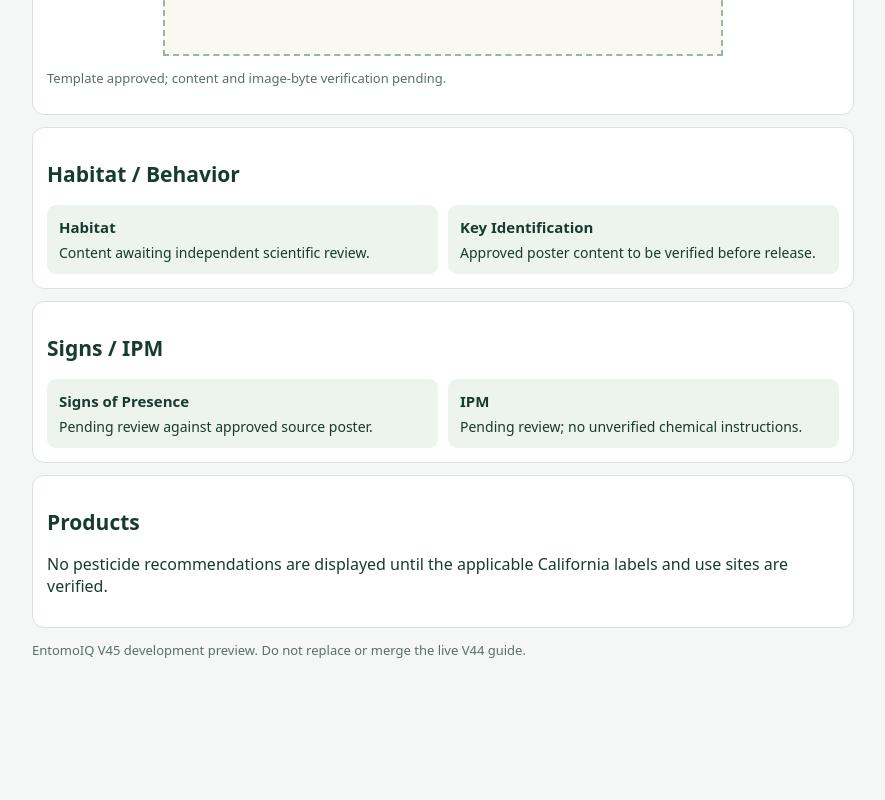
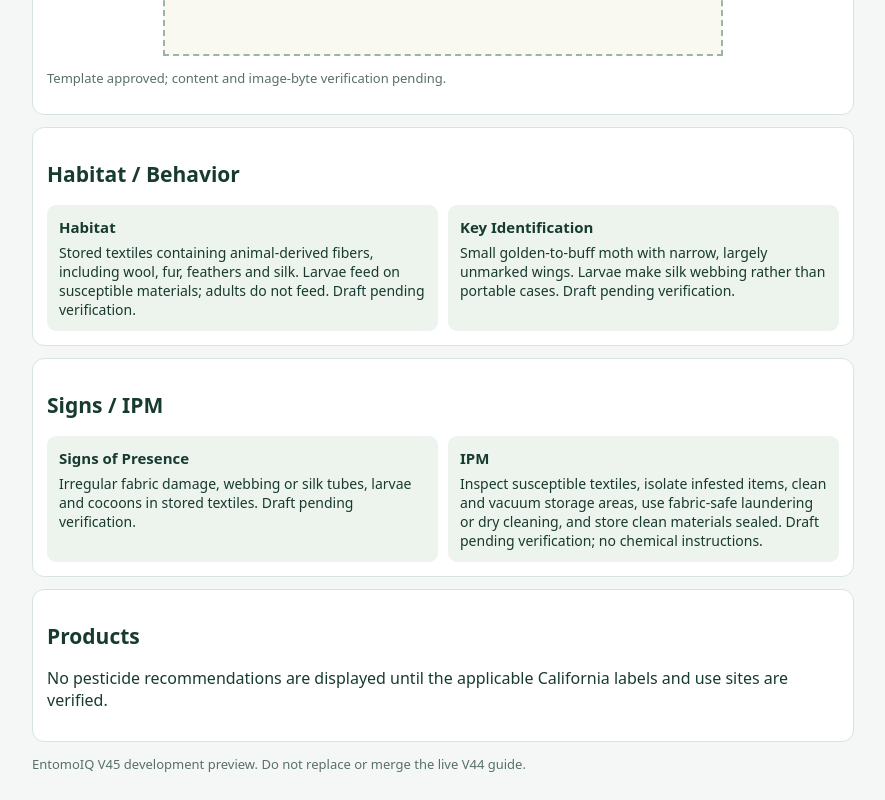
Before and after one commit to hawaiianuts/EntomoIQ, a plain HTML site: page v45/staging/webbing-clothes-moth.html in a window 1280 px wide. Shown: the part 1242-2042 px from the top of the page, without its empty margins (197-1082 px from the left). Before the commit the page ends 1928 px from the top, so only its background shows below. Drawn offline with Linux system fonts and the light colour scheme.

Commit message:
feat(v45): populate first field page with provisional ID habitat signs and IPM text

```diff
--- a/v45/staging/webbing-clothes-moth.html
+++ b/v45/staging/webbing-clothes-moth.html
@@ -11,12 +11,12 @@
 <section class="card" id="poster"><h2>Webbing Clothes Moth</h2><div class="poster"><div><strong>Approved full-size poster will appear here</strong><p>Exact image asset not yet matched. No substitute image inserted.</p></div>
 </div>
 <p class="muted">Template approved; content and image-byte verification pending.</p></section>
-<section id="habitat" class="card"><h2>Habitat / Behavior</h2><div class="detail-grid"><article><h3>Habitat</h3><p>Content awaiting independent scientific review.</p></article>
-<article><h3>Key Identification</h3><p>Approved poster content to be verified before release.</p></article>
+<section id="habitat" class="card"><h2>Habitat / Behavior</h2><div class="detail-grid"><article><h3>Habitat</h3><p>Stored textiles containing animal-derived fibers, including wool, fur, feathers and silk. Larvae feed on susceptible materials; adults do not feed. Draft pending verification.</p></article>
+<article><h3>Key Identification</h3><p>Small golden-to-buff moth with narrow, largely unmarked wings. Larvae make silk webbing rather than portable cases. Draft pending verification.</p></article>
 </div>
 </section>
-<section id="signs" class="card"><h2>Signs / IPM</h2><div class="detail-grid"><article><h3>Signs of Presence</h3><p>Pending review against approved source poster.</p></article>
-<article><h3>IPM</h3><p>Pending review; no unverified chemical instructions.</p></article>
+<section id="signs" class="card"><h2>Signs / IPM</h2><div class="detail-grid"><article><h3>Signs of Presence</h3><p>Irregular fabric damage, webbing or silk tubes, larvae and cocoons in stored textiles. Draft pending verification.</p></article>
+<article><h3>IPM</h3><p>Inspect susceptible textiles, isolate infested items, clean and vacuum storage areas, use fabric-safe laundering or dry cleaning, and store clean materials sealed. Draft pending verification; no chemical instructions.</p></article>
 </div>
 </section>
 <section id="products" class="card"><h2>Products</h2><p>No pesticide recommendations are displayed until the applicable California labels and use sites are verified.</p></section>
```
